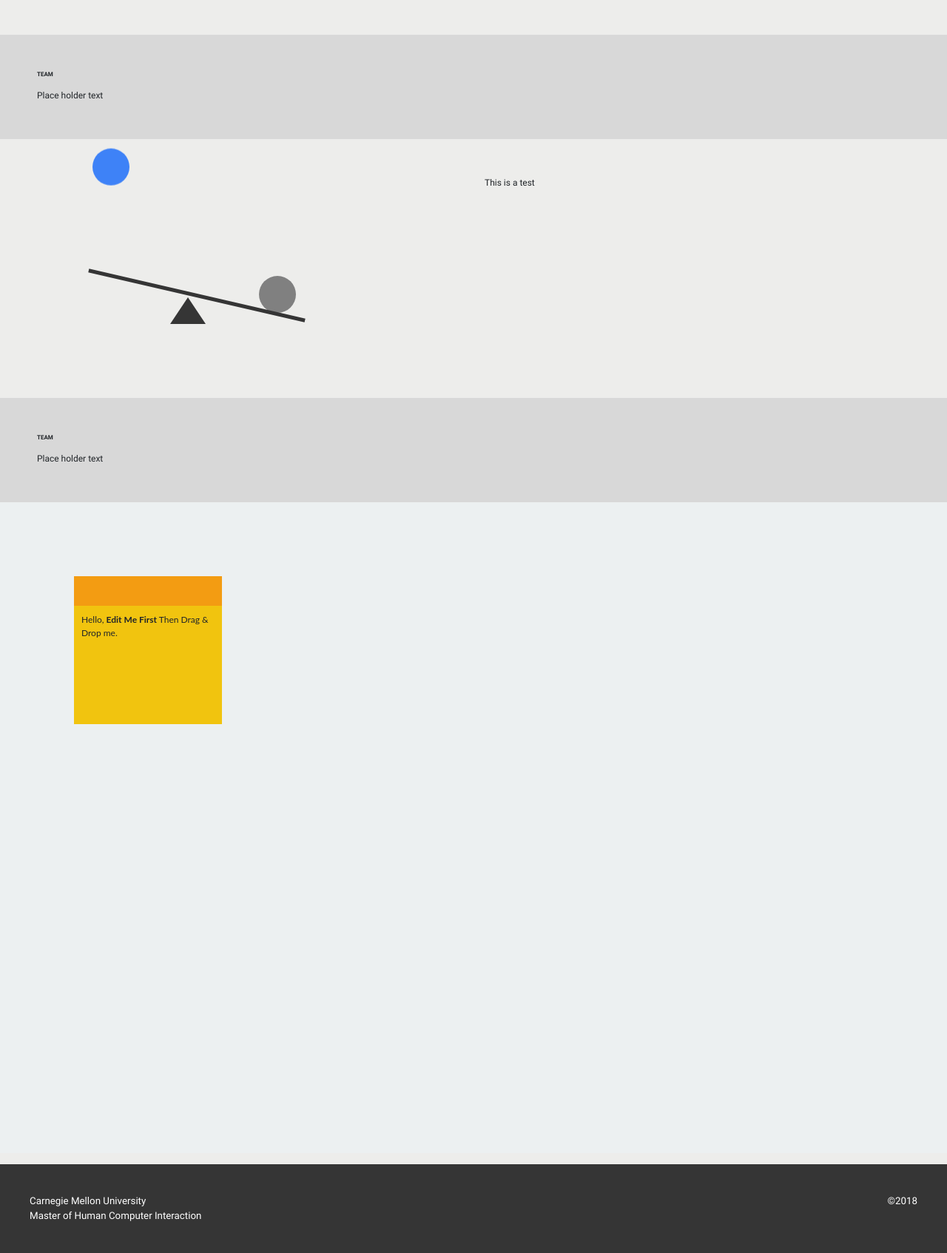
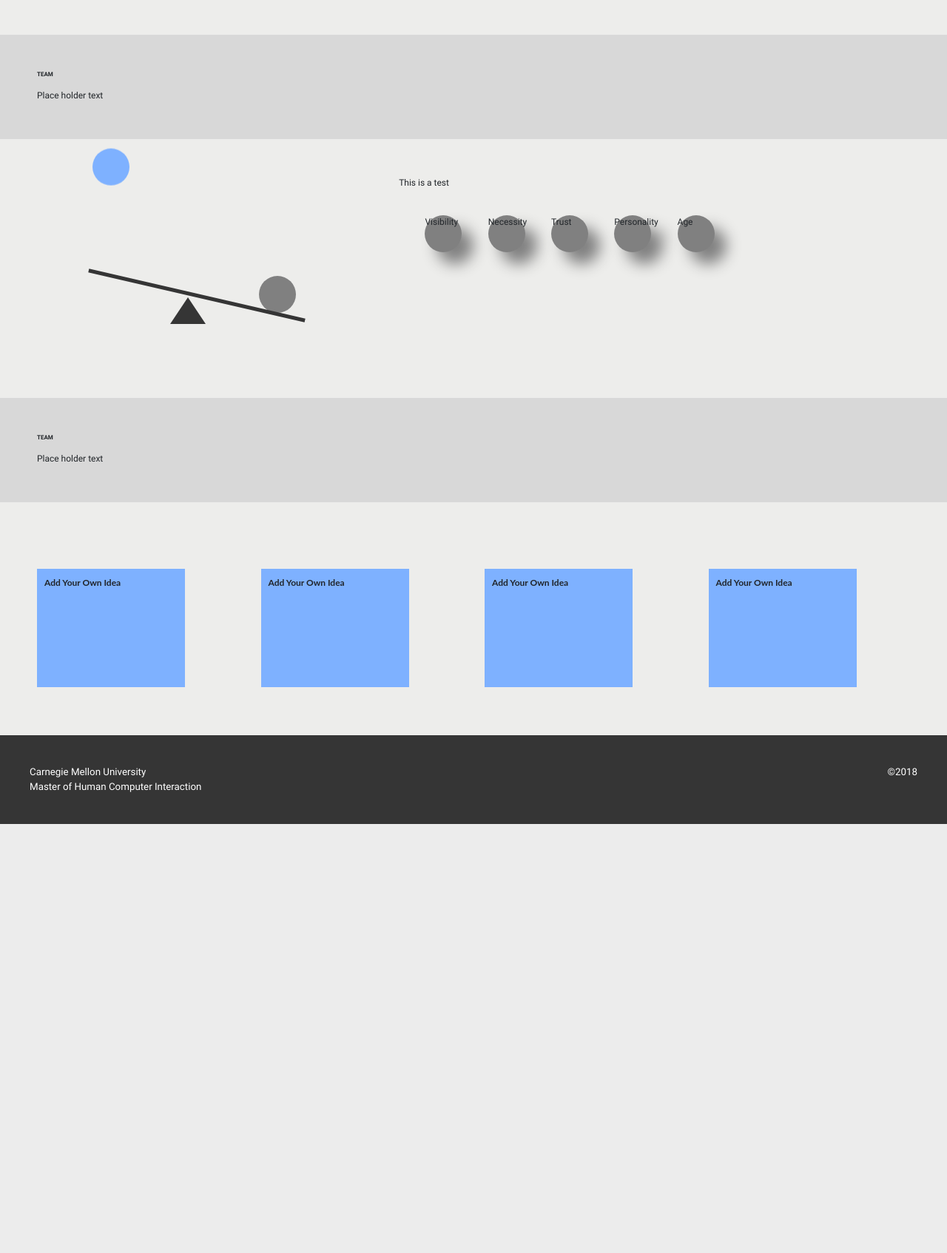
Before and after one commit to a-woods1/BB-website, a Flask app: page /story/ in a window 1280 px wide. Shown: the part 1419-3113 px from the top of the page at 74% size. After the commit the page ends 2533 px from the top, so only its background shows below. Run offline with Flask 2, Linux system fonts and the light colour scheme; some libraries are stand-ins or nearby versions.

Commit message:
adjustments to story page
cleared way for see-saw to be clickable

```diff
--- a/project/static/css/index.css
+++ b/project/static/css/index.css
@@ -1545,17 +1545,33 @@ body .ui_box:hover {
 
 #ball1 {
   animation-name: bounce-one;
-  background-color: #3e82f7;
+  background-color: #7eb1ff;
   position: absolute;
   left: 25px;
 }
 
 #ball2 {
   animation-name: bounce-two;
-  background-color: gray;
+  background-color: grey;
   position: absolute;
   left: 250px;
   bottom: 15px;
+}
+
+.ball-solid {
+  height: 50px;
+  width: 50px;
+  border-radius: 50%;
+  position:relative;
+  background-color: grey;
+  margin-left:5%;
+  margin-top:5%;
+  filter:drop-shadow(16px 16px 10px grey);
+}
+
+
+#balls{
+  align-items: center;
 }
 
 #pivot {
@@ -1645,26 +1661,13 @@ body .ui_box:hover {
 
 /* post it notes */
 
-#post-its{
-  background-color:#ecf0f1;
-  height:110vh;
-  padding: 100px;
-}
-.topBar{
-  position:absolute;
-  width:200px;
-  height:40px;
-  background-color:#f39c12;
-}
 .form{
   margin-top:40px;
-  position:absolute;
   width:200px;
   height:160px;
-  background-color:#f1c40f;
+  background-color:#7eb1ff;
 }
 .textAria{
-  position:absolute;
   border-color:red;
   width:180px;
   height:140px;
--- a/project/static/js/story.js
+++ b/project/static/js/story.js
@@ -1,9 +1,3 @@
-$(function(){
-  $("#postIt").draggable({
-    handle:  '.topBar',
-    });
-});
-
 
 // Trigger CSS animations on scroll.
 // Detailed explanation can be found at http://www.bram.us/2013/11/20/scroll-animations/
--- a/project/templates/story.html
+++ b/project/templates/story.html
@@ -195,10 +195,10 @@
 
 <!-- see-saw -->
 <div class="row" id ="sub-section">
-         <div class="col-md-6 col-sm-12">
+         <div class="col-md-5 col-sm-12">
 			  <div class="main">
-			    <div class="ball" id="ball1"></div>
-			    <div class="ball" id="ball2"></div>
+			    <div class="ball" id="ball1"> </div>
+			    <div class="ball" id="ball2"> </div>
 			    <div id="seesaw">
 			      <div id="pivot"></div>
 			      <div id="board"></div>
@@ -206,9 +206,24 @@
 			  </div>
 			</div>
 
-         <div class="col-md-6 col-sm-12">
-         	This is a test
+         <div class="col-md-7 col-sm-12">
+         	<div class = "row"> This is a test </div>
+
+         	<div class = "row" id="balls">
+
+			         	<div class="ball-solid" id="ball3"> Visibility</div>
+						    <div class="ball-solid" id="ball4"> Necessity
+						</div>
+						<div class="ball-solid" id="ball5"> Trust
+						</div>
+						<div class="ball-solid" id="ball6"> Personality
+						</div>
+						<div class="ball-solid" id="ball8"> Age
+						</div>
+					</div>
+
          	</div>
+         </div>
 
 		</div>
 
@@ -231,17 +246,58 @@
 
 
 <!-- post it notes -->
-<div id="post-its">
 
-				<div id="postIt">
-				  <div class=topBar></div>
-				  <div class=form>
-				    <div contenteditable class=textAria>
-				      Hello, <b>Edit Me First</b> Then Drag & Drop me.
-				    </div>
-				  </div>
-				</div>
-	</div>
+
+<div class="row" id ="sub-section">
+         <div class="col-md-3 col-sm-12">
+
+								  <div class=form>
+								    <div class=textAria>
+								      <b>Add Your Own Idea</b>
+								    </div>
+									</div>
+									</div>
+
+		<div class="col-md-3 col-sm-12">
+
+
+								  <div class=form>
+								    <div class=textAria>
+								      <b>Add Your Own Idea</b>
+								    </div>
+									</div>
+					</div>
+
+
+<div class="col-md-3 col-sm-12">
+
+								  <div class=form>
+								    <div class=textAria>
+								      <b>Add Your Own Idea</b>
+								    </div>
+									</div>
+
+					</div>
+
+					<div class="col-md-3 col-sm-12">
+
+
+								  <div class=form>
+								    <div contenteditable class=textAria>
+								      <b>Add Your Own Idea</b>
+								    </div>
+									</div>
+
+					</div>
+
+
+			</div>
+
+
+		</div>
+
+
+
 
 
 
```
